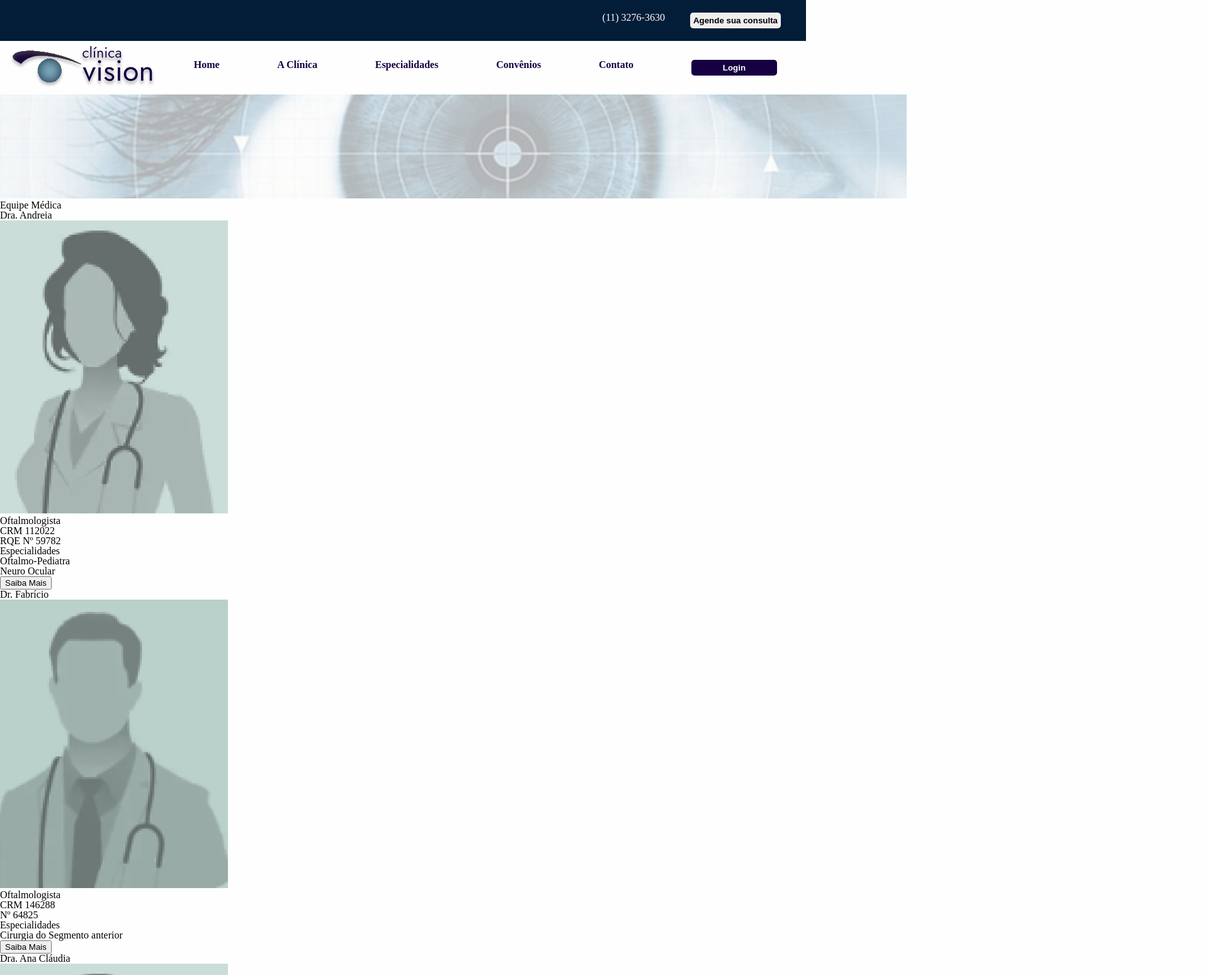
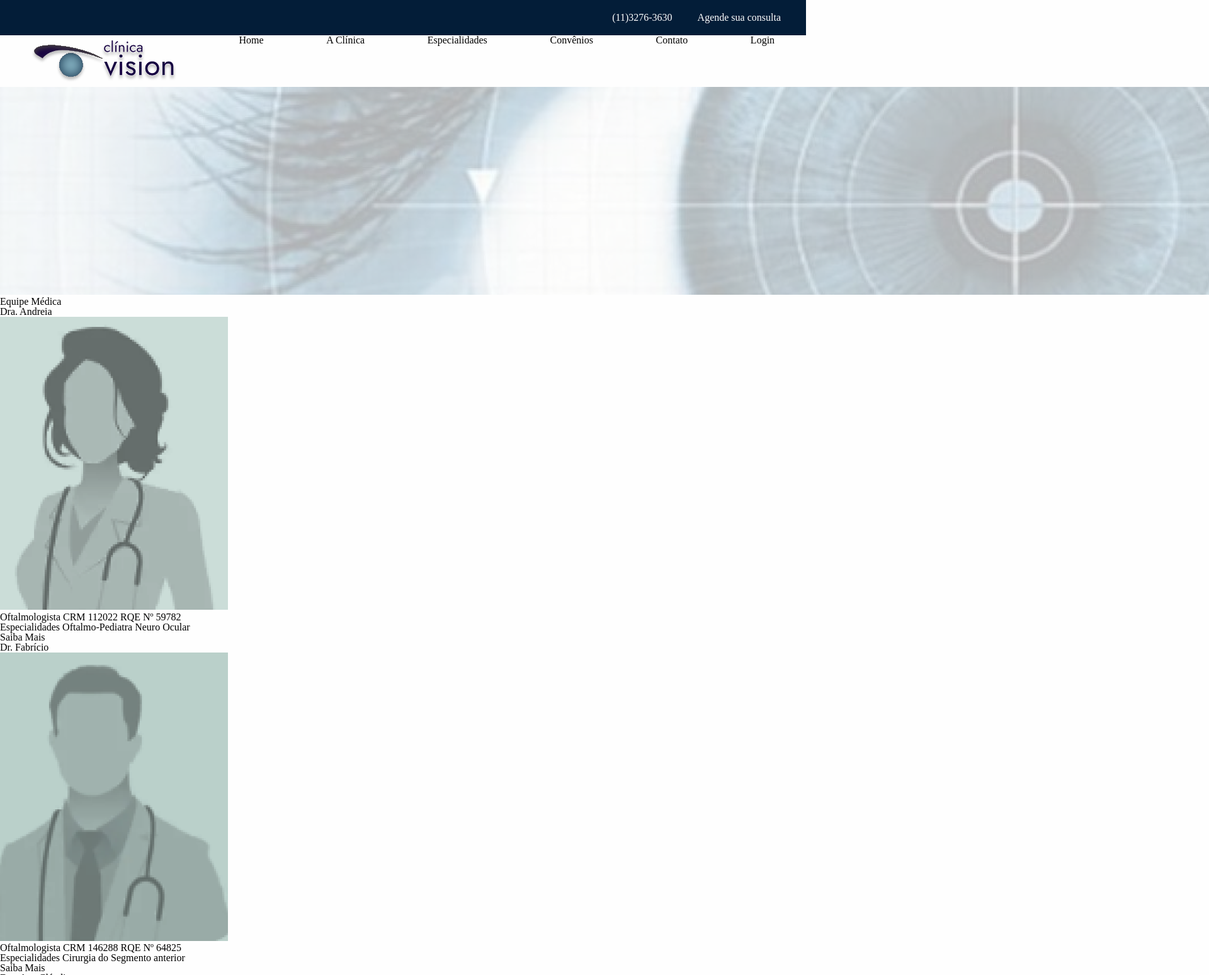
Before and after one commit to Caroline-Stos/Projeto-Clinica-Vision, a plain HTML site: page index.html in a window 1280 px wide. Shown: the top 1548 px of the page at 63% size, 1920 px wide, since content can reach past the window. Drawn offline with Linux system fonts and the light colour scheme.

Commit message:
Finalizado alinhamento das caixas dos médicos.
Feito alinhamento, inicializado terceiro bloco da pagina.

```diff
--- a/header.css
+++ b/header.css
@@ -1,67 +1,41 @@
 body{
     background-color:#FEFEFE;
-    margin:0%;
-    margin-top: 0%;
 }
-/* medidas da caixa do cabeçalho */
-section.cabeçalho{
-    max-width: 1440px;
-    max-height: 150px;
-}
-/* estilo do cabeçalho */
+  @import url('https://fonts.googleapis.com/css2?family=Raleway:wght@300&family=Roboto&display=swap');
+
+  @import url('https://fonts.googleapis.com/css2?family=Raleway:wght@300&family=Roboto&display=swap');
+
+  /*  Header - Cor, tamanho e posição*/
 .topo_do_cabeçalho{
     display: flex;
-    font-family: 'Raleway', sans-serif;
     justify-content:flex-end;
     list-style-type: none;
-    padding: 15px;
+    padding: 10px;
     background-color: #031D38;
     color:#FEFEFE;
+    font-family: 'Raleway', sans-serif;font-family: 'Roboto', sans-serif;
+    /* utilizar order ou algum comando para separar o telefone do agende */
 }
-/* espaçamento telefone e agende sua consulta */
-.topo_do_cabeçalho>li{
-    padding: 0px 20px 0px 20px;
+.botao_agende{
+  padding: 5px;
+  background-color:#FEFEFE;
+  color: black;
+  border-radius: 5px;
+  font-weight: bold;
 }
-/* fonte do cabeçalho */
 .menu_do_cabeçalho{
-    font-family: 'Raleway', sans-serif;
+  display: flex;
+  padding: 20px;
+  font-family: 'Raleway', sans-serif;font-family: 'Roboto', sans-serif;
+  font-weight: bold;
+  justify-content: space-around;
 }
-/* estilo do botão agende sua consulta */
-.btn_agendar_consulta{
-    border: none;
-    font-family: 'Raleway', sans-serif;
-    padding: 5px;
-    border-radius: 5px;
-    font-weight: bold;
+.logo_menu{
+  display:inline-flex;
+  padding-right: 20px;
+  padding-left: 50px;
+  align-content:space-around;
 }
-/* disposição dos botoes de navegação do cabeçalho */
-.menu_do_cabeçalho{
-    display: flex;
-    justify-content: space-around;
-    background-color: #FEFEFE;
+.logo{
+  width: 232px;
 }
-/* tamanho da logo no cabeçalho */
-.logo{
-    width: 230px;
-    height: 82px;
-}
-/* cor e espaçamento entre os botoes de navegação do cabeçalho */
-.item{
-    padding: 35px;
-    font-weight: bold;
-    color: #160041;
-}
-/* medidas do banner - imagem do olho */
-.imagem_olho{
-    width: 1440px;
-    height: 165px;
-}
-/* estilo do botão de login no cabeçalho */
-.login{
-    border: none;
-    padding: 8px 50px;
-    background-color: #160041;
-    color: #FEFEFE;
-    font-weight: bold;
-    border-radius: 5px;
-}
--- a/index.html
+++ b/index.html
@@ -4,20 +4,9 @@
     <meta charset="UTF-8">
     <meta http-equiv="X-UA-Compatible" content="IE=edge">
     <meta name="viewport" content="width=device-width, initial-scale=1.0">
-    <link rel="stylesheet" href="css/main.css">
     <link rel="stylesheet" href="css/header.css">
     <link rel="stylesheet" href="css/reset.css">
-
-    <link rel="preconnect" href="https://fonts.googleapis.com">
-    <link rel="preconnect" href="https://fonts.gstatic.com" crossorigin>
-    <link href="https://fonts.googleapis.com/css2?family=Montserrat&family=Raleway:wght@600&display=swap" rel="stylesheet">
-    <link rel="preconnect" href="https://fonts.googleapis.com">
-    <link rel="preconnect" href="https://fonts.gstatic.com" crossorigin>
-    <link href="https://fonts.googleapis.com/css2?family=Montserrat&display=swap" rel="stylesheet">
-    <link rel="preconnect" href="https://fonts.googleapis.com">
-    <link rel="preconnect" href="https://fonts.gstatic.com" crossorigin>
-    <link href="https://fonts.googleapis.com/css2?family=Inter:wght@700&display=swap" rel="stylesheet">
-
+    <link rel="stylesheet" href="css/main.css">
     <title>Clinica Vision</title>
 
 </head>
@@ -28,17 +17,15 @@
 <section class="cabeçalho">
 
 <header>
-
     <ul class="topo_do_cabeçalho">
-
-        <li>(11) 3276-3630</li>
-        <li><button class="btn_agendar_consulta">Agende sua consulta</button></li>
-
+        <li>(11)3276-3630</li>
+        <li class="botao_agende">Agende sua consulta</li>
     </ul>
 
+    <div class="logo_menu">
+
     <ul class="menu_do_cabeçalho">
-
-            <li><svg class="logo" width="237" height="82" viewBox="0 0 237 82" fill="none"
+        <svg class="logo" width="237" height="82" viewBox="0 0 237 82" fill="none"
     xmlns="http://www.w3.org/2000/svg">
     <g filter="url(#filter0_di_317_3)">
         <circle cx="64.7282" cy="47.2009" r="19.1052" fill="#A2D3E1" />
@@ -124,14 +111,16 @@
             <feBlend mode="normal" in="SourceGraphic" in2="effect1_dropShadow_317_3" result="shape" />
         </filter>
     </defs>
-    </svg></li>
-            <li class="item">Home</li>
-            <li class="item">A Clínica</li>
-            <li class="item">Especialidades</li>
-            <li class="item">Convênios</li>
-            <li class="item">Contato</li>
-            <li class="item"><button class="login">Login</button></li>
+        </svg>
+        <li>Home</li>
+        <li>A Clínica</li>
+        <li>Especialidades</li>
+        <li>Convênios</li>
+        <li>Contato</li>
+        <li>Login</li>
     </ul>
+
+    </div>
 
 </header>
 
@@ -141,74 +130,44 @@
 
 <!--Seção dos três perfis médicos -->
 
-<section class="equipe_medica">
+<section class="Equipe_médica">
 
-    <img class="imagem_olho" src="img/imagem_olho_cabeçalho.png" alt="">
+    <img src="img/imagem_olho_cabeçalho.png" alt="">
 
     <h1>Equipe Médica</h1>
 
-    <section class="caixa_dra_andreia">
+        <h3>Dra. Andreia</h3>
+        <img src="img/imagem_perfilmedico.png" alt="">
+        <p>Oftalmologista
+           CRM 112022
+           RQE Nº 59782</p>
+        <p><b>Especialidades</b>
+            Oftalmo-Pediatra
+            Neuro Ocular </p>
 
-        <h3>Dra. Andreia</h3>
-
-        <section class="retangulo">
-
-           <img class="perfil" src="img/imagem_perfilmedico.png" alt="">
-
-           <p class="oftalmologista">Oftalmologista</p>
-               <p>CRM 112022</p>
-               <p>RQE Nº 59782</p>
-
-           <p class="especialidades">Especialidades</p>
-               <p>Oftalmo-Pediatra</p>
-               <p>Neuro Ocular </p>
-
-        </section>
-
-            <p><button class="botao_saiba_mais">Saiba Mais</button></p>
-
-    </section>
-
-    <section class="caixa_dr_fabricio">
+    <p class="botão_saiba_mais">Saiba Mais</p>
 
         <h3>Dr. Fabrício</h3>
+        <img src="img/imagem_perfilmedicohomem.png" alt="">
+        <p>Oftalmologista
+        CRM 146288
+        RQE Nº 64825
+        </p>
+        <p><b>Especialidades</b>
+        Cirurgia do Segmento anterior  </p>
 
-        <section class="retangulo">
+    <p class="botão_saiba_mais">Saiba Mais</p>
 
-            <img class="perfil" src="img/imagem_perfilmedicohomem.png" alt="">
+    <h3>Dra. Ana Cláudia</h3>
+    <img src="img/imagem_perfilmedico.png" alt="">
+        <p>Oftalmologista
+        CRM 152257
+        RQE Nº 69358</p>
+        <p><b>Especialidades</b>
+            Retina
+            Neuro-oftalmologia </p>
 
-            <p class="oftalmologista">Oftalmologista</p>
-            <p>CRM 146288</p>
-            <p>Nº 64825</p>
-            <p class="especialidades">Especialidades</p>
-            <p>Cirurgia do Segmento anterior</p>
-
-        </section>
-
-            <p><button class="botao_saiba_mais">Saiba Mais</button></p>
-
-    </section>
-
-    <section class="caixa_dra_ana">
-
-        <h3>Dra. Ana Cláudia</h3>
-
-        <section class="retangulo">
-
-            <img class="perfil" src="img/imagem_perfilmedico.png" alt="">
-
-            <p class="oftalmologista">Oftalmologista</p>
-            <p>CRM 152257</p>
-            <p>Nº 69358</p>
-            <p class="especialidades">Especialidades</p>
-            <p>Retina</p>
-            <p>Neuro-oftalmologia</p>
-
-        </section>
-
-            <p><button class="botão_saiba_mais">Saiba Mais</button></p>
-
-    </section>
+    <p class="botão_saiba_mais">Saiba Mais</p>
 
 </section>
 
--- a/main.css
+++ b/main.css
@@ -1,76 +1,4 @@
 body{
-    background-color:#FEFEFE;
-    margin:0%;
-    margin-top: 0%;
+
+
 }
-/* medidas da caixa equipe medica - resumo dos 3 perfis */
-section.equipe_medica{
-    max-height: 922.49px;
-    max-width: 1440px;
-    background-color: #E3F0EF;
-}
-/* Fonte e margem dos textos */
-.equipe_medica>h1{
-    font-family: 'Raleway', sans-serif;
-    font-size: 40px;
-    padding:20px;
-    background-color: #5CA5B5;
-/* IMPORTANTE: diminuir a margem do texto */
-}
-
-/* tamanho das fotos de perfil */
-.perfil{
-    width: 181px;
-    height: 232px;
-    border-radius: 35px;
-    padding: none;
-}
-/* caixa 1 - dra andreia */
-section.caixa_dra_andreia{
-    display:grid;
-    width: 357px;
-    height: 667px;
-    border: 1px solid #000000;
-    border-radius: 35px;
-    justify-content: center;
-    text-align: center;
-    background-color: #337F98;
-}
-/* estilo da caixa */
-.retangulo{
-    border: 1px solid #000000;
-    width: 357px;
-    height: 482px;
-    background-color: #A2D3E1;
-}
-/* estilo do texto */
-.caixa_dra_andreia>h3{
-    font-family: 'Raleway', sans-serif;
-    font-size: 30px;
-    padding-top: 20px;
-    color: #FFFFFF;
-}
-.retangulo{
-    display: grid;
-    justify-content: center;
-    padding-top: 20px;
-    font-family: 'Montserrat', sans-serif;
-    font-size: 20px;
-}
-.oftalmologista{
-    font-weight: bold;
-}
-.especialidades{
-    font-weight: bold;
-}
-/* estilo do botão - saiba mais */
-.botao_saiba_mais{
-    font-family: 'Inter', sans-serif;
-    font-size: 24px;
-    color: #FFFFFF;
-    padding: 10px 20px 10px 20px;
-    border-radius: 35px;
-    border: 1px; /* Não consegui colocar a borda */
-    border-color: #000000;
-    background-color: #1FC625;
-}
```
Also changed, not shown: imagem_olho_cabeçalho.png (added).
